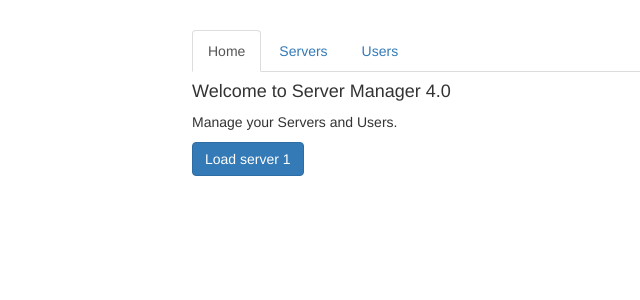
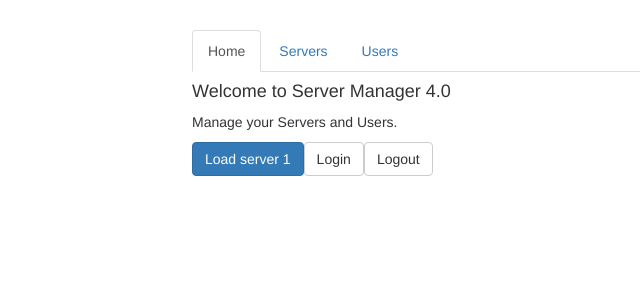
Before and after one commit to jguaura/angular-routing, an Angular app: page / in a window 1280 px wide. Shown: the top 300 px of the page, without its empty margins (73-713 px from the left). Built offline with nearby package versions, Linux system fonts and the light colour scheme.

Commit message:
chore:
- implemented mock login & logout

```diff
--- a/src/app/home/home.component.html
+++ b/src/app/home/home.component.html
@@ -1,3 +1,5 @@
 <h4>Welcome to Server Manager 4.0</h4>
 <p>Manage your Servers and Users.</p>
 <button class="btn btn-primary" (click)="onLoadServers(1)">Load server 1</button>
+<button class="btn btn-default" (click)="onLogin()">Login</button>
+<button class="btn btn-default" (click)="onLogout()">Logout</button>
--- a/src/app/home/home.component.ts
+++ b/src/app/home/home.component.ts
@@ -1,3 +1,4 @@
+import { AuthService } from './../auth.service';
 import { Component, OnInit } from '@angular/core';
 import { Router } from '@angular/router';
 
@@ -7,15 +8,22 @@
   styleUrls: ['./home.component.css']
 })
 export class HomeComponent implements OnInit {
-  constructor(private router: Router) {}
+  constructor(private router: Router, private authService :AuthService) {}
 
   ngOnInit() {}
 
   onLoadServers(id: number) {
-    // - xdXdxD
     this.router.navigate(['/servers', id, 'edit'], {
       queryParams: { allowEdit: '1' },
       fragment: 'edit'
     });
   }
+
+  onLogin() {
+    this.authService.login()
+  }
+
+  onLogout() {
+    this.authService.logout()
+  }
 }
```
